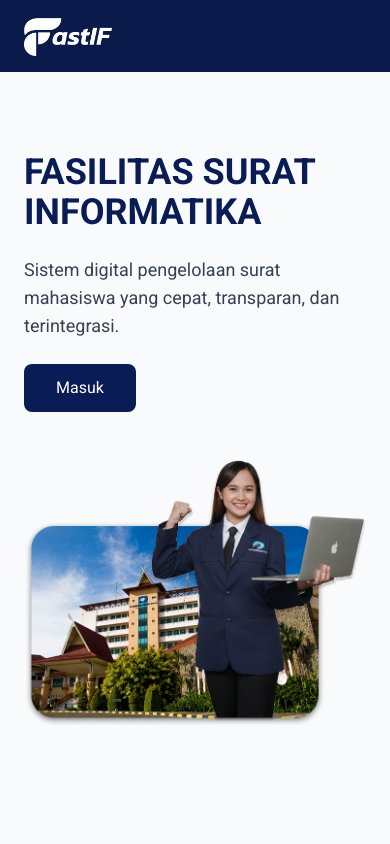
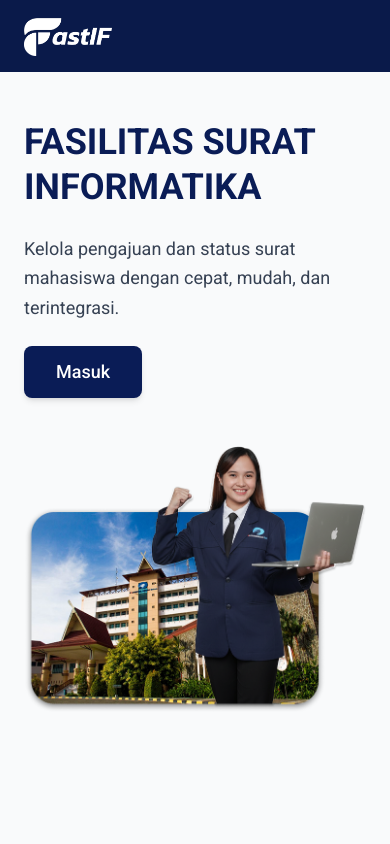
Before and after one commit to Suanda27/FastIF, a Next.js app: page / in a window 390 px wide. Shown: the top 844 px of the page. Built offline with nearby package versions, Linux system fonts and the light colour scheme.

Commit message:
refactor: reorganize page structure and enhance layout for better user experience

```diff
--- a/src/app/page.tsx
+++ b/src/app/page.tsx
@@ -1,14 +1,11 @@
-"use client";
+'use client';
 
-import Image from "next/image";
-import Link from "next/link";
-import React, { useState } from "react";
-import { motion, AnimatePresence } from "framer-motion";
-import { FileText, GraduationCap, Briefcase } from "lucide-react";
+import Image from 'next/image';
+import Link from 'next/link';
+import { FileText, CheckCircle, BarChart3, Archive, GraduationCap, Briefcase } from 'lucide-react';
+import { useState } from 'react';
+import { motion, AnimatePresence } from 'framer-motion';
 
-/* =========================
-   DATA LAYANAN SURAT
-========================= */
 const layananSurat = [
   {
     title: "Surat Aktif Kuliah",
@@ -66,42 +63,6 @@ const layananSurat = [
   },
 ];
 
-/* =========================
-   HEADER
-========================= */
-function Header() {
-  return (
-    <header className="bg-[#0A1A4A] py-4 px-6 md:px-12">
-      <div className="max-w-7xl mx-auto">
-        <Link href="/">
-          <Image
-            src="/logo-fastif-white.png"
-            alt="FastIF Logo"
-            width={120}
-            height={40}
-            className="h-10 w-auto"
-            priority
-          />
-        </Link>
-      </div>
-    </header>
-  );
-}
-
-/* =========================
-   FOOTER
-========================= */
-function Footer() {
-  return (
-    <footer className="bg-[#0A1A4A] py-6 text-center">
-      <p className="text-white text-sm">© 2025 Fasilitas Surat Informatika</p>
-    </footer>
-  );
-}
-
-/* =========================
-   MODAL DETAIL SURAT
-========================= */
 function ModalDetail({ data, onClose }: any) {
   return (
     <AnimatePresence>
@@ -154,64 +115,69 @@ function ModalDetail({ data, onClose }: any) {
   );
 }
 
-/* =========================
-   HOME PAGE
-========================= */
+function Header() {
+  return (
+    <header className="bg-[#0A1A4A] py-4 px-6 md:px-12">
+      <div className="max-w-7xl mx-auto">
+        <Link href="/">
+          <Image
+            src="/logo-fastif-white.png"
+            alt="FastIF Logo"
+            width={120}
+            height={40}
+            className="h-10 w-auto"
+            priority
+          />
+        </Link>
+      </div>
+    </header>
+  );
+}
+
 export default function Home() {
   const [selected, setSelected] = useState<any>(null);
 
   return (
-    <div className="min-h-screen bg-gray-50">
+    <div className="min-h-screen flex flex-col bg-gray-50">
       <Header />
 
-      {/* =========================
-          HERO SECTION (ORIGINAL)
-      ========================= */}
-      <section className="max-w-7xl mx-auto px-6 md:px-12 py-20">
+      <main className="flex-1">
+        {/* ===== HERO SECTION ===== */}
+        <section className="flex items-center">
+          <div className="max-w-7xl mx-auto px-6 md:px-12 py-12 md:py-20 w-full">
             <div className="grid md:grid-cols-2 gap-12 items-center">
-          <motion.div
-            initial={{ x: -60, opacity: 0 }}
-            animate={{ x: 0, opacity: 1 }}
-            transition={{ duration: 0.8 }}
-            className="space-y-6"
-          >
-            <h1 className="text-4xl md:text-6xl font-bold text-[#0A1C56]">
+              <div className="space-y-6">
+                <h1 className="text-4xl md:text-5xl lg:text-6xl font-bold text-[#0A1C56] leading-tight">
                   FASILITAS SURAT INFORMATIKA
                 </h1>
 
-            <p className="text-lg text-gray-700">
-              Sistem digital pengelolaan surat mahasiswa yang cepat, transparan,
-              dan terintegrasi.
+                <p className="text-lg md:text-xl text-gray-700 leading-relaxed">
+                  Kelola pengajuan dan status surat mahasiswa dengan cepat, mudah, dan terintegrasi.
                 </p>
 
                 <Link
                   href="/login"
-              className="inline-block bg-[#0A1C56] hover:bg-[#00aeff] text-white px-8 py-3 rounded-lg transition"
+                  className="inline-block bg-[#0A1C56] text-white px-8 py-3 rounded-lg font-medium text-lg hover:bg-[#1E3A8A] transition-colors shadow-md"
                 >
                   Masuk
                 </Link>
-          </motion.div>
+              </div>
 
-          <motion.div
-            initial={{ x: 60, opacity: 0 }}
-            animate={{ x: 0, opacity: 1 }}
-            transition={{ duration: 0.8 }}
-          >
+              <div className="relative">
                 <Image
                   src="/banner-homepage.png"
-              alt="Banner"
+                  alt="FastIF Banner"
                   width={600}
-              height={450}
-              className="rounded-xl"
+                  height={400}
+                  className="w-full h-auto"
                   priority
                 />
-          </motion.div>
+              </div>
+            </div>
           </div>
         </section>
 
-      {/* =========================
-          CARD LAYANAN
-      ========================= */}
+        {/* ===== LAYANAN & INFORMASI ===== */}
         <section className="py-24 px-6 md:px-12">
           <h2 className="text-4xl font-bold text-center text-[#0A1C56] mb-14">
             Layanan & Informasi
@@ -257,7 +223,105 @@ export default function Home() {
           </div>
         </section>
 
-      <Footer />
+        {/* ===== TENTANG FASTIF ===== */}
+        <section className="bg-white py-20">
+          <div className="max-w-7xl mx-auto px-6 md:px-12">
+            <div className="text-center mb-16">
+              <h2 className="text-3xl md:text-4xl font-bold text-[#0A1C56] mb-4">
+                Tentang FASTIF
+              </h2>
+              <p className="text-lg text-gray-700 max-w-3xl mx-auto leading-relaxed">
+                FASTIF adalah platform digital yang dirancang khusus untuk mempermudah proses pengajuan surat bagi mahasiswa Informatika. Dengan sistem yang transparan dan real-time, kami memberikan pengalaman administratif yang lebih efisien dan terpercaya.
+              </p>
+            </div>
+          </div>
+        </section>
+
+        {/* ===== CARA KERJA ===== */}
+        <section className="py-20">
+          <div className="max-w-7xl mx-auto px-6 md:px-12">
+            <h2 className="text-3xl md:text-4xl font-bold text-[#0A1C56] text-center mb-16">
+              Cara Kerja FASTIF
+            </h2>
+
+            <div className="grid md:grid-cols-3 gap-8">
+              {/* Step 1 */}
+              <div className="flex flex-col items-center text-center">
+                <div className="w-16 h-16 bg-[#0A1C56] text-white rounded-full flex items-center justify-center text-2xl font-bold mb-6">
+                  1
+                </div>
+                <h3 className="text-xl font-semibold text-[#0A1C56] mb-3">
+                  Ajukan Surat
+                </h3>
+                <p className="text-gray-700 leading-relaxed">
+                  Pilih jenis surat yang diperlukan dan isi formulir pengajuan dengan data yang lengkap.
+                </p>
+              </div>
+
+              {/* Step 2 */}
+              <div className="flex flex-col items-center text-center">
+                <div className="w-16 h-16 bg-[#0A1C56] text-white rounded-full flex items-center justify-center text-2xl font-bold mb-6">
+                  2
+                </div>
+                <h3 className="text-xl font-semibold text-[#0A1C56] mb-3">
+                  Verifikasi Admin
+                </h3>
+                <p className="text-gray-700 leading-relaxed">
+                  Admin akan memverifikasi dokumen dan data yang Anda kirimkan dengan teliti.
+                </p>
+              </div>
+
+              {/* Step 3 */}
+              <div className="flex flex-col items-center text-center">
+                <div className="w-16 h-16 bg-[#0A1C56] text-white rounded-full flex items-center justify-center text-2xl font-bold mb-6">
+                  3
+                </div>
+                <h3 className="text-xl font-semibold text-[#0A1C56] mb-3">
+                  Proses & Selesai
+                </h3>
+                <p className="text-gray-700 leading-relaxed">
+                  Surat diproses dan siap diambil. Anda dapat melacak status pengajuan kapan saja.
+                </p>
+              </div>
+            </div>
+          </div>
+        </section>
+
+        {/* ===== FITUR UTAMA ===== */}
+        <section className="bg-white py-20">
+          <div className="max-w-7xl mx-auto px-6 md:px-12">
+            <h2 className="text-3xl md:text-4xl font-bold text-[#0A1C56] text-center mb-16">
+              Fitur Utama FASTIF
+            </h2>
+          </div>
+        </section>
+
+        {/* ===== CALL TO ACTION ===== */}
+        <section className="bg-gradient-to-r from-[#0A1C56] to-[#1E3A8A] py-24">
+          <div className="max-w-7xl mx-auto px-6 md:px-12 text-center">
+            <h2 className="text-3xl md:text-4xl font-bold text-white mb-6">
+              Siap Memulai?
+            </h2>
+            <p className="text-lg text-gray-200 mb-10 max-w-2xl mx-auto">
+              Bergabunglah dengan ribuan mahasiswa Informatika yang telah mempermudah proses administrasi mereka melalui FASTIF.
+            </p>
+            <Link
+              href="/login"
+              className="inline-block bg-white text-[#0A1C56] px-10 py-4 rounded-lg font-semibold text-lg hover:bg-gray-100 transition-colors shadow-lg"
+            >
+              Ajukan Surat Sekarang
+            </Link>
+          </div>
+        </section>
+      </main>
+
+      <footer className="bg-[#0A1C56] text-white py-6">
+        <div className="max-w-7xl mx-auto px-6 md:px-12 text-center">
+          <p className="text-sm md:text-base">
+            © 2025 Fasilitas Surat Informatika. All rights reserved.
+          </p>
+        </div>
+      </footer>
 
       <ModalDetail data={selected} onClose={() => setSelected(null)} />
     </div>
```
Lines whose indentation alone changed are shown as unchanged.
